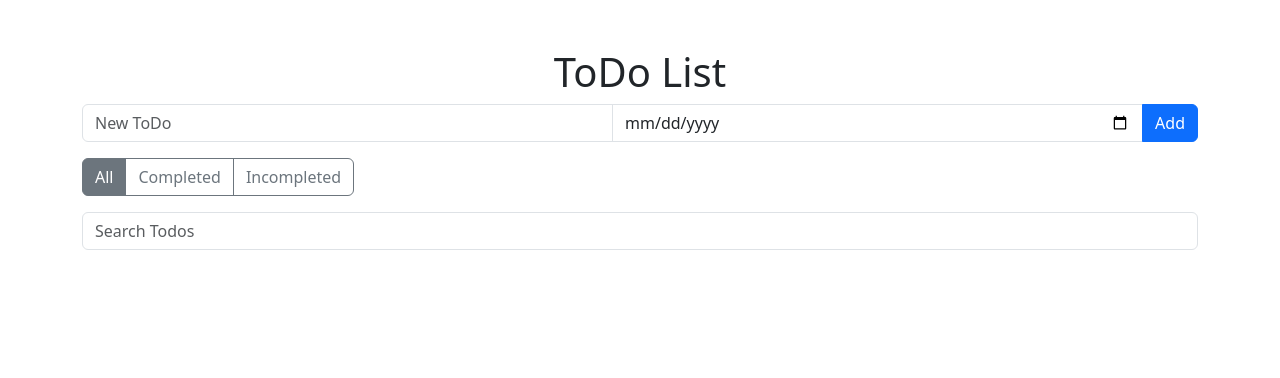
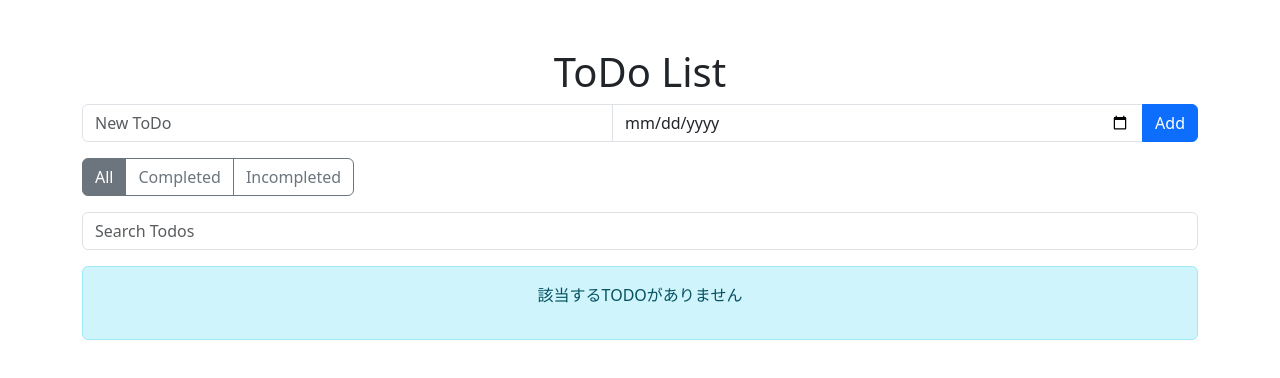
Before and after one commit to su1415/todo_app_ts, a React (Create React App) app: page / in a window 1280 px wide. Shown: the top 378 px of the page. Built offline with nearby package versions, Linux system fonts and the light colour scheme.

Commit message:
feat: 表示するTODOが0件の場合の表示を追加

```diff
--- a/src/App.tsx
+++ b/src/App.tsx
@@ -104,12 +104,18 @@ function App(): JSX.Element {
           onChange={ (e) => setSearchTodoText(e.target.value) }
         />
       </div>
+      { filteredTodos.length === 0 ? (
+        <div className="alert alert-info text-center">
+          <p>該当するTODOがありません</p>
+        </div>
+      ) : (
         <TodoList
           todos={ filteredTodos }
           onDeleteTodo={ handleDeleteTodo }
           onSaveEditTodo={ handleSaveEditTodo }
           onToggleComplete={ handleToggleComplete }
         />
+      ) }
     </div>
   );
 }
```
Lines whose indentation alone changed are shown as unchanged.
